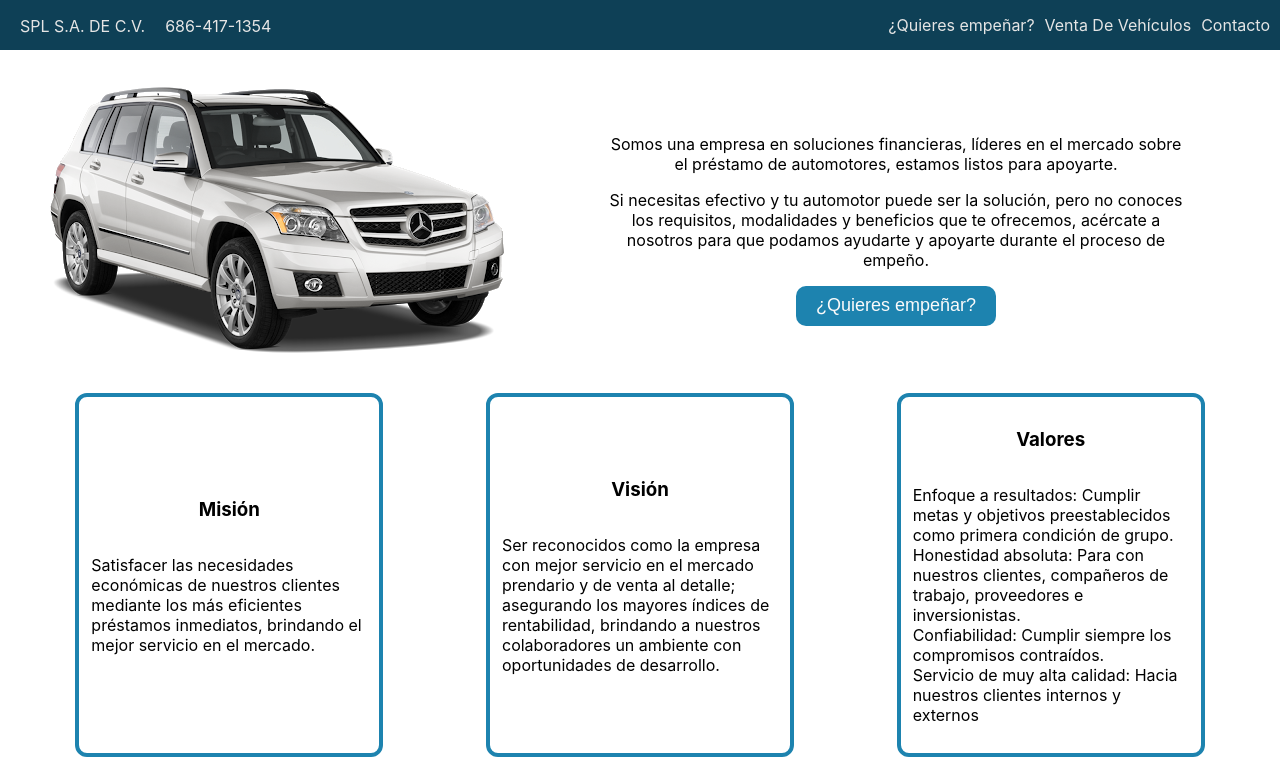
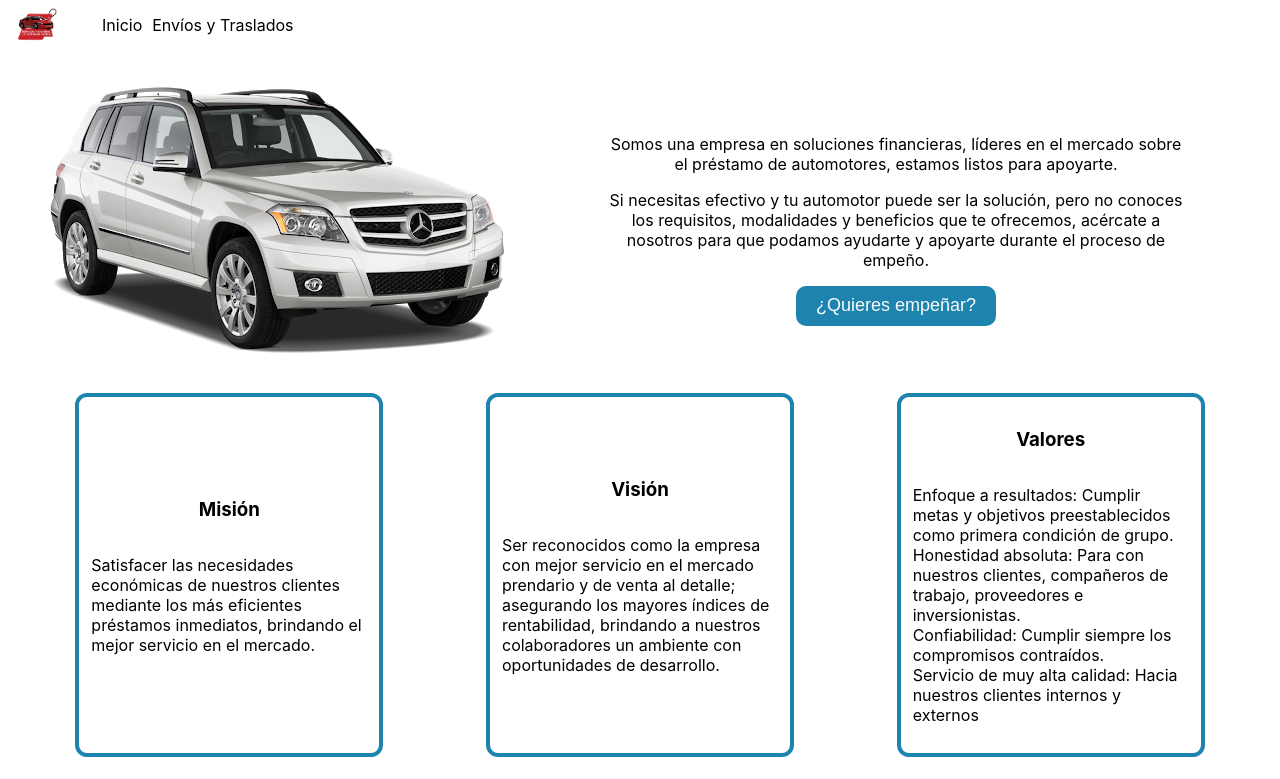
Before and after one commit to JesusWisord/sarah-proj, a Next.js app: page / in a window 1280 px wide. Shown: the top 779 px of the page. Built offline with nearby package versions, Linux system fonts and the light colour scheme.

Commit message:
fix: fixed header

```diff
--- a/components/Header.jsx
+++ b/components/Header.jsx
@@ -3,25 +3,19 @@ import styles from '../styles/Header.module.scss';
 
 const Header = () => (
   <header className={styles.header}>
-    <div>
-      <p>SPL S.A. DE C.V.</p>
-      <p>686-417-1354</p>
-    </div>
+    <figure className={styles.logo}>
+      <img src="spl_logo.png"></img>
+    </figure>
     <nav>
       <ul>
         <li>
           <a href="#contact">
-            ¿Quieres empeñar?
+            Inicio
           </a>
         </li>
         <li>
           <a href="#catalogo">
-            Venta De Vehículos
-          </a>
-        </li>
-        <li>
-          <a href="#contact">
-            Contacto
+            Envíos y Traslados
           </a>
         </li>
       </ul>
--- a/styles/Header.module.scss
+++ b/styles/Header.module.scss
@@ -1,9 +1,8 @@
 .header{
   height: 50px;
   display: flex;
-  justify-content: space-between;
-  background-color: #0E4056;
-  color: #E5E5E5;
+  justify-content: flex-start;
+  color: #000000;
 }
 
 .header div{
@@ -32,6 +31,12 @@
   margin-right: 10px;
 }
 
+.logo{
+  height: 100%;
+  margin: 0;
+  padding-left: 12px;
+}
+
 @media screen and (max-width: 750px){
   .header ul{
     display: none;
```
Also changed, not shown: public/logo.jpg (deleted), public/spl_logo.png (added).
